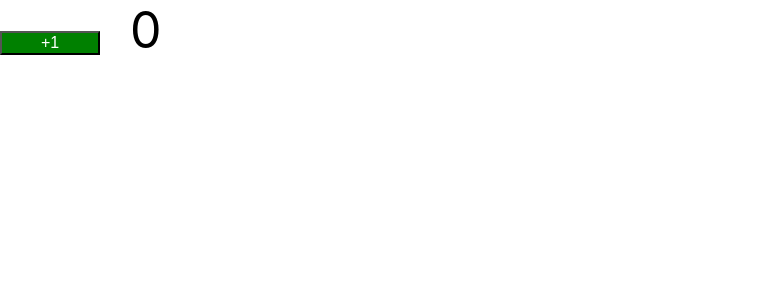
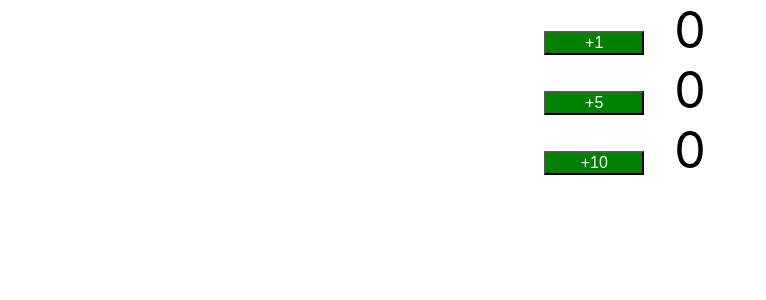
Before and after one commit to sarita480/Counter-App-in-React, a React (Create React App) app: page / in a window 1280 px wide. Shown: the top 300 px of the page, without its empty margins (0-766 px from the left). Built offline with nearby package versions, Linux system fonts and the light colour scheme.

Commit message:
add props

```diff
--- a/src/App.js
+++ b/src/App.js
@@ -8,11 +8,15 @@ import Counter from './components/Counter/Counter';
 import Counter1 from './components/Counter/Counter1';
 
 
-
 class App extends Component {
   render() {
     return (
-      <Counter1></Counter1>
+      <div className="App">
+      <Counter1 by={1}></Counter1>
+      <Counter1 by={5}></Counter1>
+      <Counter1 by ={10}></Counter1>
+      </div>
+
 
     );
   }
--- a/src/components/Counter/Counter1.jsx
+++ b/src/components/Counter/Counter1.jsx
@@ -1,5 +1,6 @@
 import { Component } from "react";
 import './Counter.css'
+import propsTypes from 'prop-types'
 
 
 
@@ -18,8 +19,9 @@ class Counter extends Component{
         return(
 
                 <div className="counter1">
-                <button onClick={this.increment} >+1</button>
+                <button onClick={this.increment} >+{this.props.by}</button>
                 <span className="count">{this.state.counter1}</span>
+
                 </div>
 
         )
@@ -28,8 +30,15 @@ class Counter extends Component{
     increment()
     {
         this.setState({
-            counter1:this.state.counter1+1
+            counter1:this.state.counter1+this.props.by
     })
     }
 }
+Counter.defaultProps={
+    by:1
+}
+Counter.propsTypes=
+{
+    by:propsTypes.number
+}
 export default Counter
--- a/src/components/FirstComponent.jsx
+++ b/src/components/FirstComponent.jsx
@@ -1,4 +1,4 @@
-import React ,{Component} from "react"
+import React ,{Component} from "react";
 
 export default class FirstComponent extends Component
 {
```
